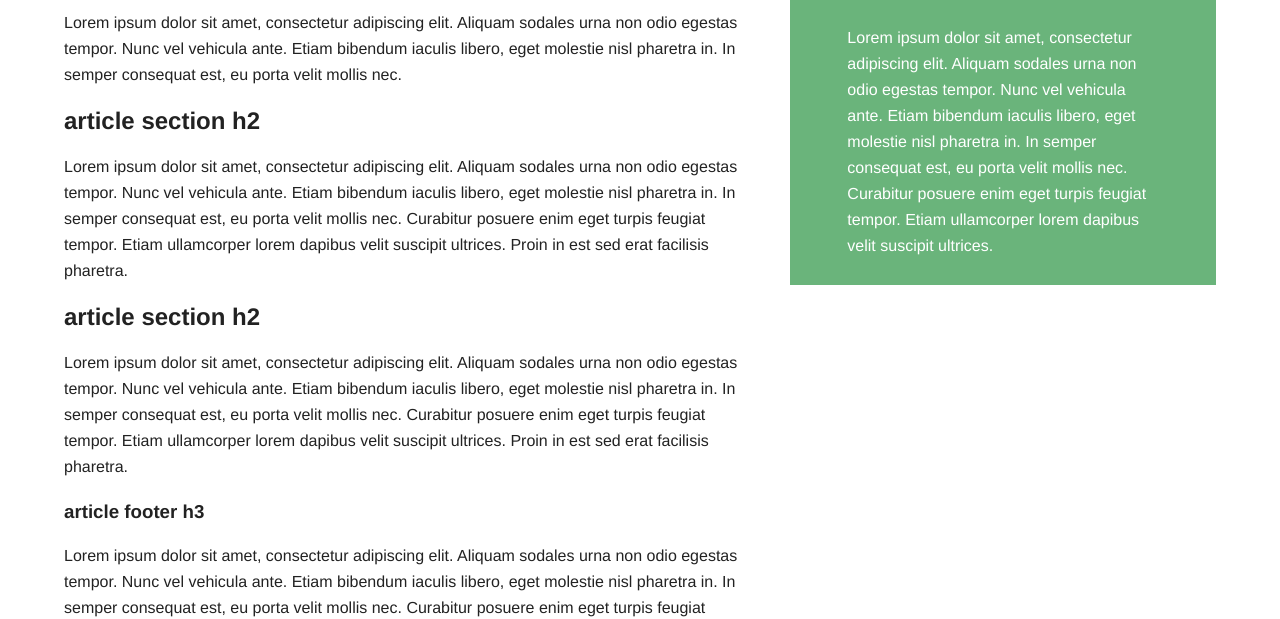
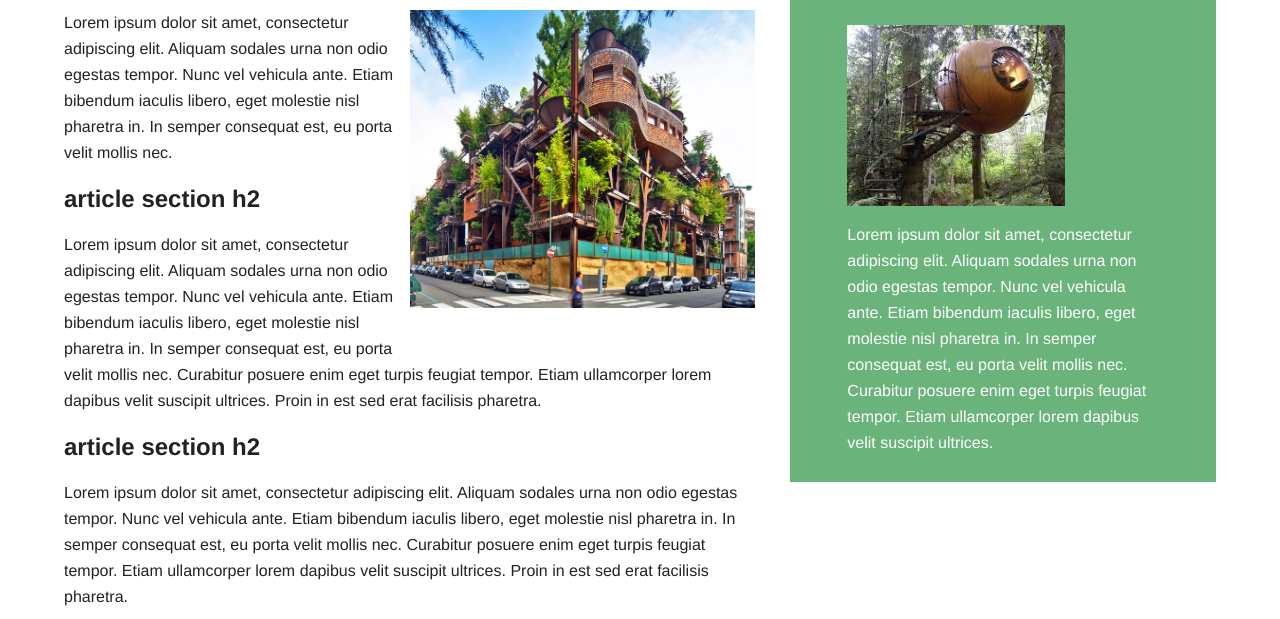
Before and after one commit to maarjal/treehouse-media-queries, a plain HTML site: page index.html in a window 1280 px wide. Shown: the part 190-809 px from the top of the page. Drawn offline with Linux system fonts and the light colour scheme.

Commit message:
add fluid images

```diff
--- a/css/main.css
+++ b/css/main.css
@@ -87,12 +87,29 @@ nav a:hover {
   padding: 20px 0;
 }
 
+.th {
+  max-width: 100%;
+}
 
+.th2 {
+  max-width: 100%;
+  vertical-align: middle;
+}
 /*************************
 Media Queries
 *************************/
 
 @media screen and (min-width: 480px) {
+  .th {
+    margin: 0 0 2em 1em;
+    width: 50%;
+    float: right;
+    max-width: 600px;
+  }
+
+  .th2 {
+    width: 70%;
+  }
 
   nav a {
     float: left;
--- a/index.html
+++ b/index.html
@@ -28,7 +28,9 @@
 
                 <article>
                     <header>
+
                         <h1>article header h1</h1>
+                        <img src="th.jpg" class='th' alt="" />
                         <p>Lorem ipsum dolor sit amet, consectetur adipiscing elit. Aliquam sodales urna non odio egestas tempor. Nunc vel vehicula ante. Etiam bibendum iaculis libero, eget molestie nisl pharetra in. In semper consequat est, eu porta velit mollis nec.</p>
                     </header>
                     <section>
@@ -47,6 +49,7 @@
 
                 <aside>
                     <h3>aside</h3>
+                    <img src="th2.jpeg" class='th2' alt="" />
                     <p>Lorem ipsum dolor sit amet, consectetur adipiscing elit. Aliquam sodales urna non odio egestas tempor. Nunc vel vehicula ante. Etiam bibendum iaculis libero, eget molestie nisl pharetra in. In semper consequat est, eu porta velit mollis nec. Curabitur posuere enim eget turpis feugiat tempor. Etiam ullamcorper lorem dapibus velit suscipit ultrices.</p>
                 </aside>
 
```
Also changed, not shown: th.jpg (added), th2.jpeg (added).
